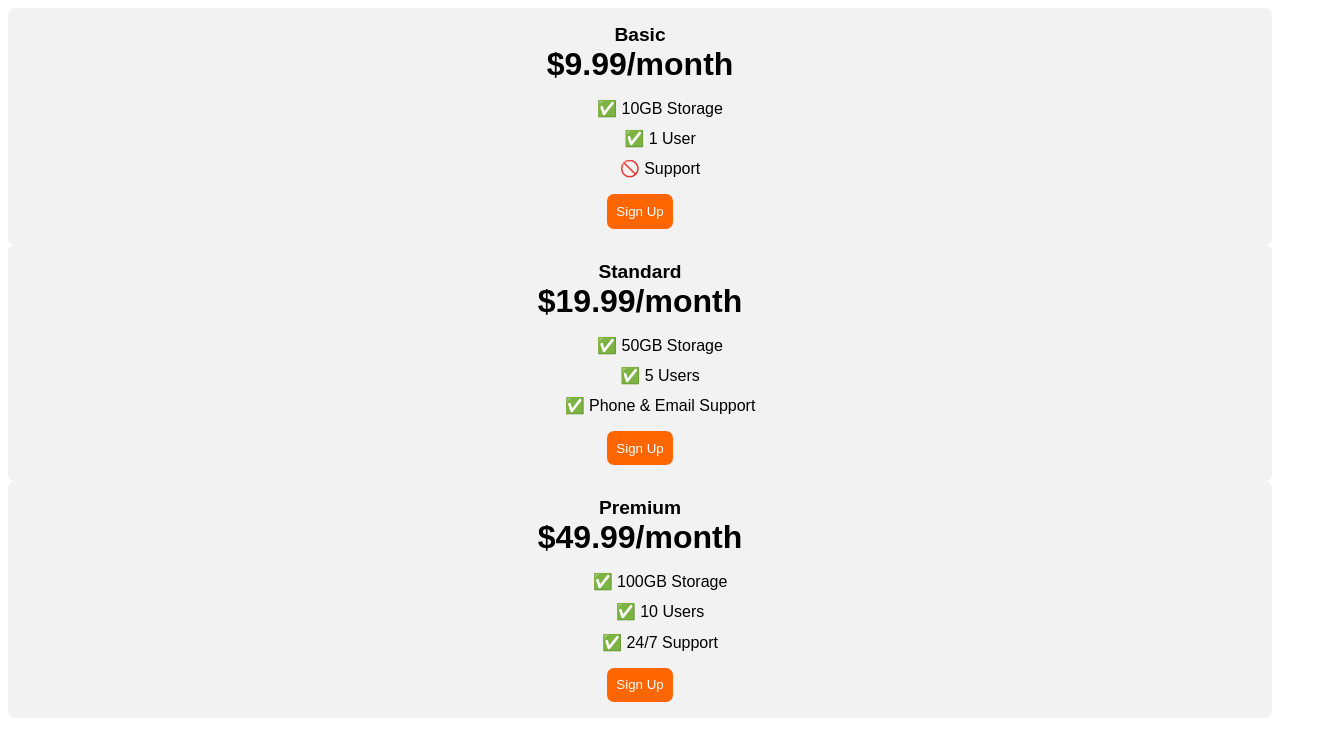
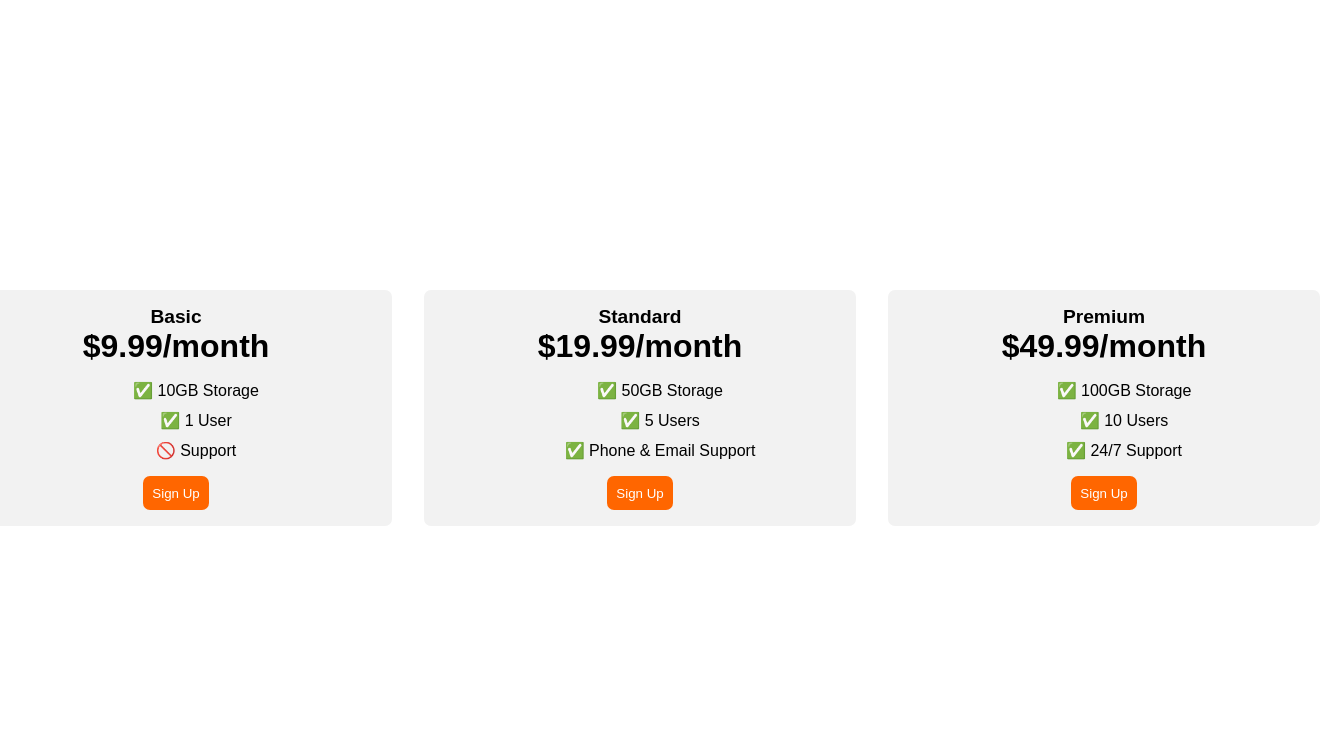
Before and after one commit to solomzi-dev/pricing_table_24, a plain HTML site: page index.html in a window 1280 px wide. Shown: the whole page, 1320 px wide, since content can reach past the window. Drawn offline with Linux system fonts and the light colour scheme; a web font is replaced by a local one.

Commit message:
Add flex styling to the pricing container
Center flex items
Add a min-width for the flex-items
Add flex-basis
Add a gap
Remove flex-shrink

```diff
--- a/index.html
+++ b/index.html
@@ -11,6 +11,7 @@
     <style>
       body {
         font-family: "Sono", sans-serif;
+        height: 100vh;
       }
 
       .plan-features {
@@ -42,10 +43,21 @@
         padding: 1rem;
         border-radius: 7px;
         text-align: center;
+        flex-basis: 400px;
+        min-width: 250px;
+        flex-shrink: 0;
       }
 
       .pricing-plan li {
         margin-bottom: .7rem;
+      }
+
+      .pricing-container {
+        display: flex;
+        justify-content: center;
+        align-items: center;
+        gap: 2rem;
+        height: 100vh;
       }
 
       /* Hint: What can you do with a media query and flexbox? */
```
